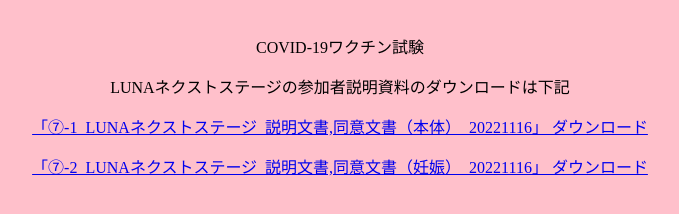
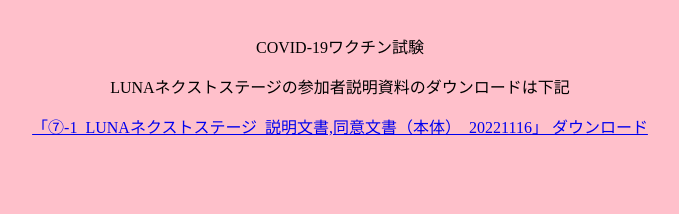
Before and after one commit to chc-devgroup/COVID-19LUNA, a plain HTML site: page index.html in a window 1280 px wide. Shown: the whole page, without its empty margins (78-757 px from the left). Drawn offline with Linux system fonts and the light colour scheme.

Commit message:
commit!!

```diff
--- a/index.html
+++ b/index.html
@@ -17,5 +17,4 @@
    <P>COVID-19ワクチン試験<P>
    <p>LUNAネクストステージの参加者説明資料のダウンロードは下記</p>
    <p><a href="/File1.pdf" download>「⑦-1_LUNAネクストステージ_説明文書,同意文書（本体）_20221116」 ダウンロード</a></P>
-   <p><a href="/File2.pdf" download>「⑦-2_LUNAネクストステージ_説明文書,同意文書（妊娠）_20221116」 ダウンロード</a></P>
 </body> </html>
```
Also changed, not shown: 2 other files.
